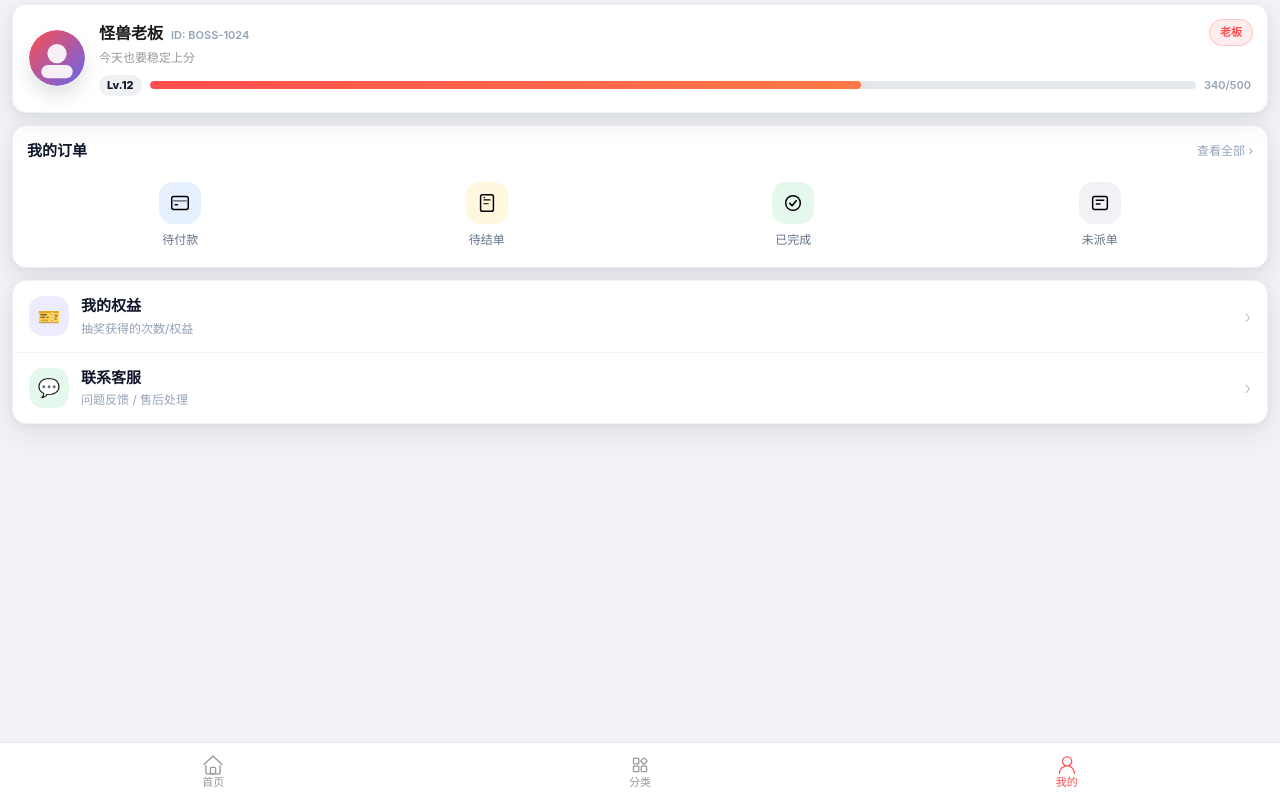
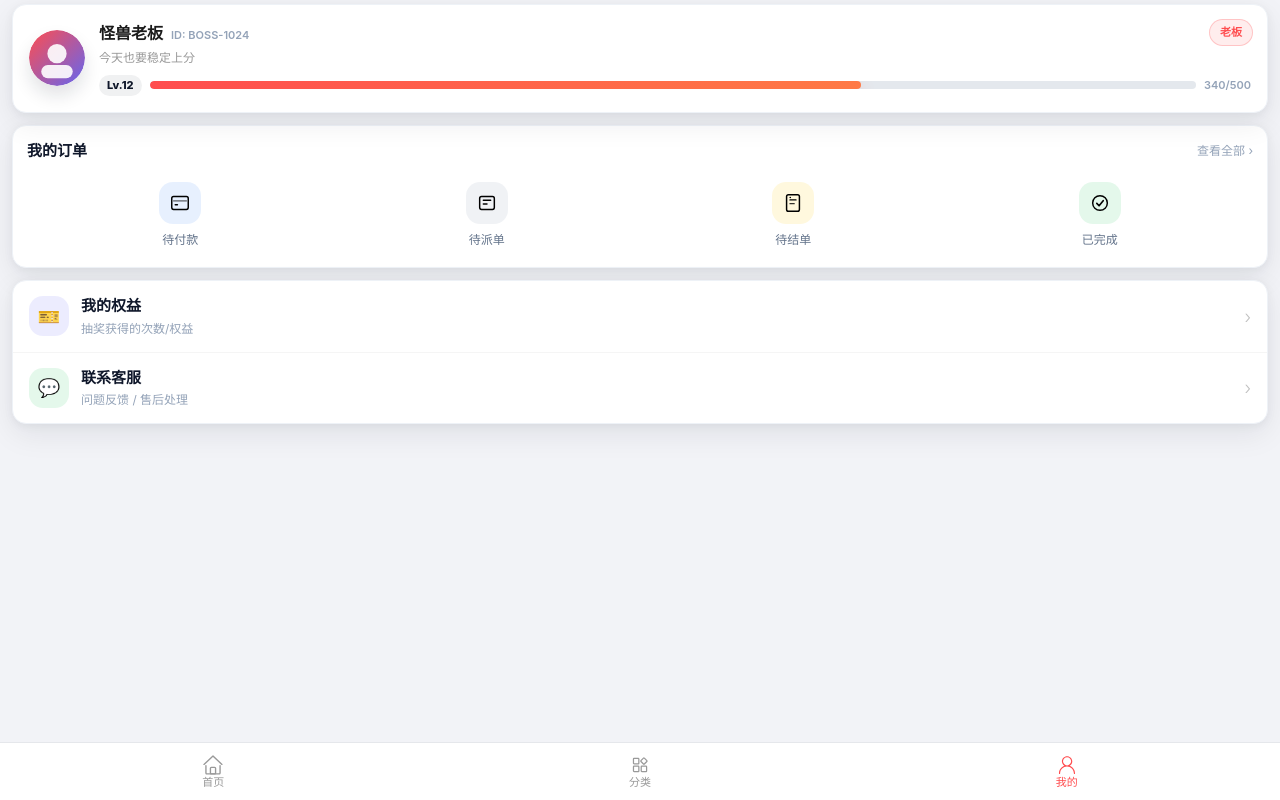
Before and after one commit to comeonn/pw_v0.1, a Vue app: page /mine in a window 1280 px wide. Built offline with nearby package versions, Linux system fonts and the light colour scheme; the HTML template or start-up script is replaced by a standard one.

Commit message:
老板端我的订单跳转tab

```diff
--- a/src/views/BossUnassignedOrders.vue
+++ b/src/views/BossUnassignedOrders.vue
@@ -23,10 +23,10 @@
       <section class="card">
         <div class="card-head">
           <span class="card-title">
-            {{ activeTab === 'unassigned' ? '未派单列表' : tabsMap[activeTab].label + '（示意）' }}
+            {{ activeTab === 'toDispatch' ? '待派单列表' : tabsMap[activeTab].label + '（示意）' }}
           </span>
         </div>
-        <div v-if="activeTab === 'unassigned' && unassignedOrders.length" class="order-list">
+        <div v-if="activeTab === 'toDispatch' && unassignedOrders.length" class="order-list">
           <article
             v-for="order in unassignedOrders"
             :key="order.id"
@@ -46,10 +46,10 @@
         </div>
         <div v-else class="empty">
           <div class="empty-title">
-            {{ activeTab === 'unassigned' ? '暂无未派单订单' : '暂无相关订单' }}
+            {{ activeTab === 'toDispatch' ? '暂无待派单订单' : '暂无相关订单' }}
           </div>
           <div class="empty-sub">
-            {{ activeTab === 'unassigned' ? '下单完成后，可在此选择派单时间' : '该状态下的订单后续接入后端后展示' }}
+            {{ activeTab === 'toDispatch' ? '下单完成后，可在此选择派单时间' : '该状态下的订单后续接入后端后展示' }}
           </div>
         </div>
       </section>
@@ -129,20 +129,20 @@ type UnassignedOrder = {
   createdAt: string
 }
 
-type TabId = 'waitingPay' | 'waitingClose' | 'finished' | 'unassigned'
+type TabId = 'waitingPay' | 'toDispatch' | 'waitingClose' | 'finished'
 
 const tabs = [
   { id: 'waitingPay', label: '待付款' },
+  { id: 'toDispatch', label: '待派单' },
   { id: 'waitingClose', label: '待结单' },
-  { id: 'finished', label: '已完成' },
-  { id: 'unassigned', label: '未派单' }
+  { id: 'finished', label: '已完成' }
 ] as const
 
 const tabsMap: Record<TabId, { id: TabId; label: string }> = {
   waitingPay: tabs[0],
-  waitingClose: tabs[1],
-  finished: tabs[2],
-  unassigned: tabs[3]
+  toDispatch: tabs[1],
+  waitingClose: tabs[2],
+  finished: tabs[3]
 }
 
 const route = useRoute()
@@ -151,7 +151,7 @@ const router = useRouter()
 const activeTab = ref<TabId>(
   (route.query.tab as TabId) && tabsMap[route.query.tab as TabId]
     ? (route.query.tab as TabId)
-    : 'unassigned'
+    : 'toDispatch'
 )
 
 const unassignedOrders = ref<UnassignedOrder[]>([
--- a/src/views/Mine.vue
+++ b/src/views/Mine.vue
@@ -29,7 +29,7 @@
           <span class="order-more">查看全部 ›</span>
         </div>
         <div class="order-status-row">
-          <button class="status-item" type="button">
+          <button class="status-item" type="button" @click="goBossOrders('waitingPay')">
             <span class="status-icon wait">
               <svg viewBox="0 0 24 24" class="status-svg" aria-hidden="true">
                 <rect x="3" y="5" width="18" height="14" rx="2" ry="2" fill="none" stroke="currentColor" stroke-width="1.6" />
@@ -39,7 +39,16 @@
             </span>
             <span class="status-text">待付款</span>
           </button>
-          <button class="status-item" type="button">
+          <button class="status-item" type="button" @click="goBossOrders('toDispatch')">
+            <span class="status-icon unassigned">
+              <svg viewBox="0 0 24 24" class="status-svg" aria-hidden="true">
+                <rect x="4" y="5" width="16" height="14" rx="2" ry="2" fill="none" stroke="currentColor" stroke-width="1.6" />
+                <path d="M8 9h8M8 13h4" fill="none" stroke="currentColor" stroke-width="1.6" stroke-linecap="round" />
+              </svg>
+            </span>
+            <span class="status-text">待派单</span>
+          </button>
+          <button class="status-item" type="button" @click="goBossOrders('waitingClose')">
             <span class="status-icon doing">
               <svg viewBox="0 0 24 24" class="status-svg" aria-hidden="true">
                 <rect x="5" y="3" width="14" height="18" rx="2" ry="2" fill="none" stroke="currentColor" stroke-width="1.6" />
@@ -50,7 +59,7 @@
             </span>
             <span class="status-text">待结单</span>
           </button>
-          <button class="status-item" type="button">
+          <button class="status-item" type="button" @click="goBossOrders('finished')">
             <span class="status-icon done">
               <svg viewBox="0 0 24 24" class="status-svg" aria-hidden="true">
                 <circle cx="12" cy="12" r="8" fill="none" stroke="currentColor" stroke-width="1.6" />
@@ -58,15 +67,6 @@
               </svg>
             </span>
             <span class="status-text">已完成</span>
-          </button>
-          <button class="status-item" type="button" @click="goUnassigned">
-            <span class="status-icon unassigned">
-              <svg viewBox="0 0 24 24" class="status-svg" aria-hidden="true">
-                <rect x="4" y="5" width="16" height="14" rx="2" ry="2" fill="none" stroke="currentColor" stroke-width="1.6" />
-                <path d="M8 9h8M8 13h4" fill="none" stroke="currentColor" stroke-width="1.6" stroke-linecap="round" />
-              </svg>
-            </span>
-            <span class="status-text">未派单</span>
           </button>
         </div>
       </section>
@@ -100,6 +100,8 @@
 import { computed, ref } from 'vue'
 import { useRouter } from 'vue-router'
 
+type BossTabId = 'waitingPay' | 'toDispatch' | 'waitingClose' | 'finished'
+
 const waitingPay = ref(0)
 const waitingClose = ref(0)
 const finished = ref(0)
@@ -127,8 +129,8 @@ const levelPercent = computed(() => {
 
 const router = useRouter()
 
-function goUnassigned() {
-  router.push('/mine/unassigned')
+function goBossOrders(tab: BossTabId) {
+  router.push({ name: 'BossUnassignedOrders', query: { tab } })
 }
 </script>
 
```
